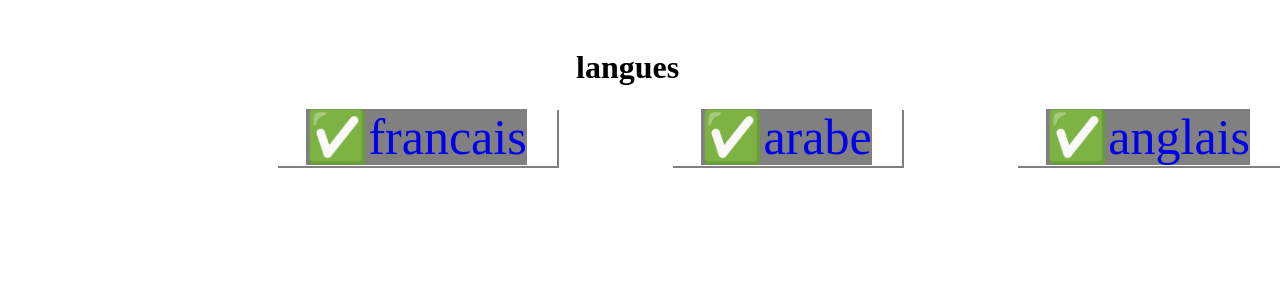
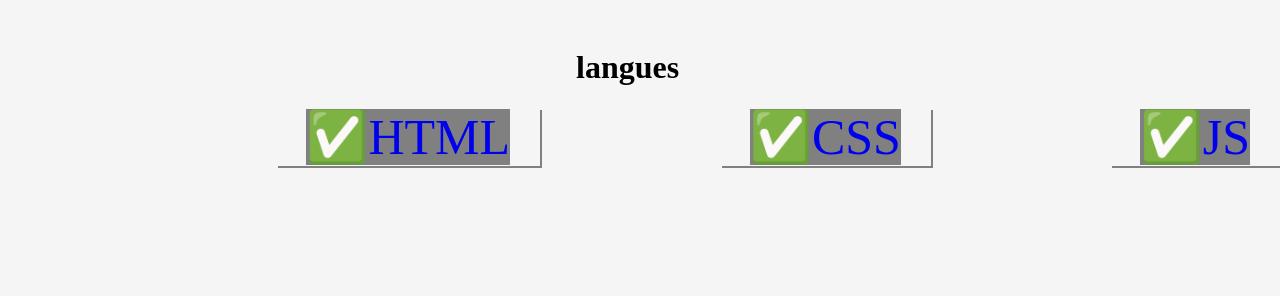
Before and after one commit to Rocmine/project-tarmiz1, a plain HTML site: page index.html in a window 1280 px wide. Shown: the part 504-800 px from the top of the page. Drawn offline with Linux system fonts and the light colour scheme.

Commit message:
modify content ans color of background

```diff
--- a/index.html
+++ b/index.html
@@ -38,9 +38,9 @@
 
 
         <div class="langues" id="ici">
-           <div class="languex" id="ici"><a href="#">francais</a></div>
-             <div class="languex"><a href="#">arabe</a></div>
-            <div class="languex"><a href="#">anglais</a></div>
+           <div class="languex" id="ici"><a href="#">HTML</a></div>
+             <div class="languex"><a href="#">CSS</a></div>
+            <div class="languex"><a href="#">JS</a></div>
         </div>
   </div>
 
--- a/tst.css
+++ b/tst.css
@@ -1,6 +1,6 @@
 body{
 margin:0;
-
+background-color:rgb(245,245,245);
 position: relative;
 
 }
```
